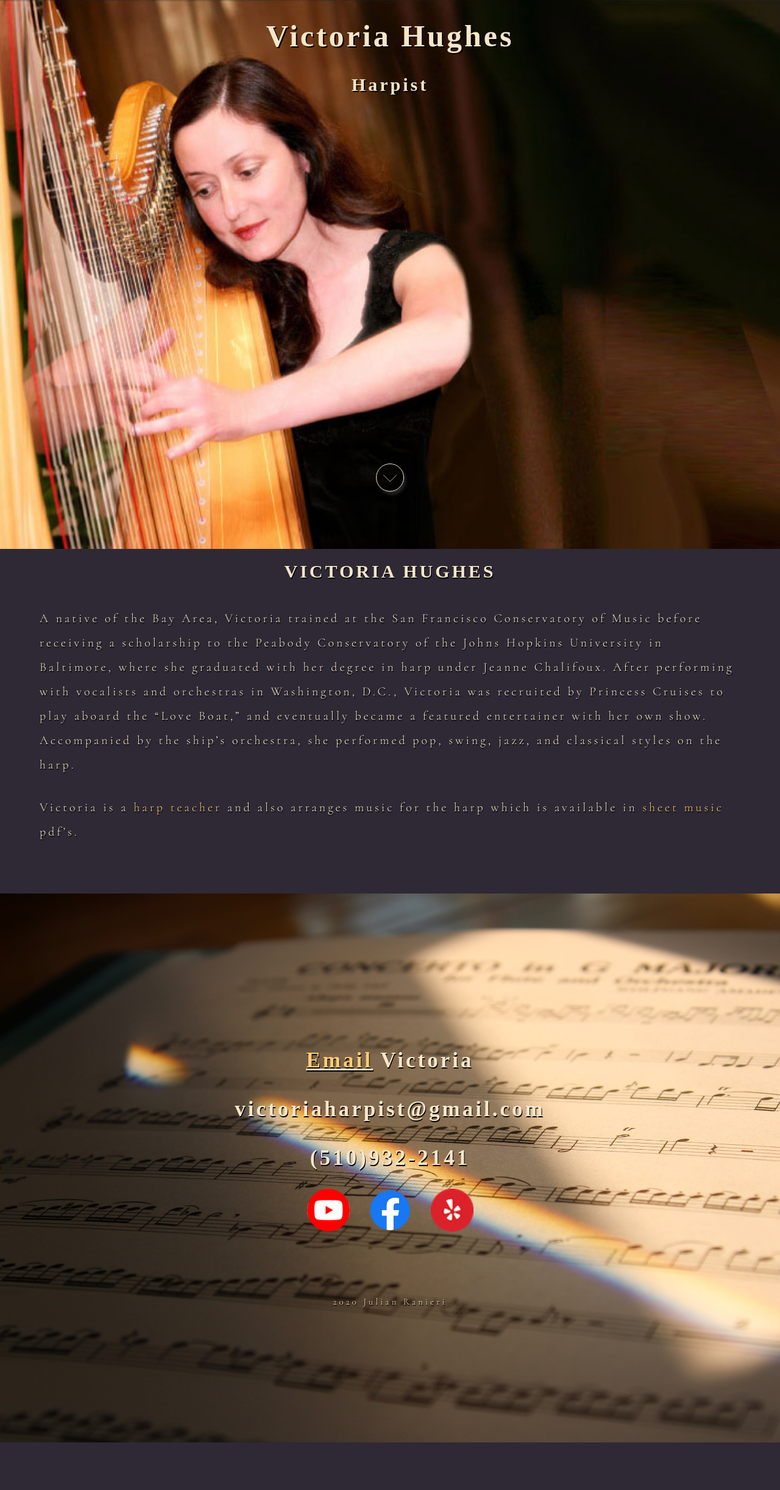
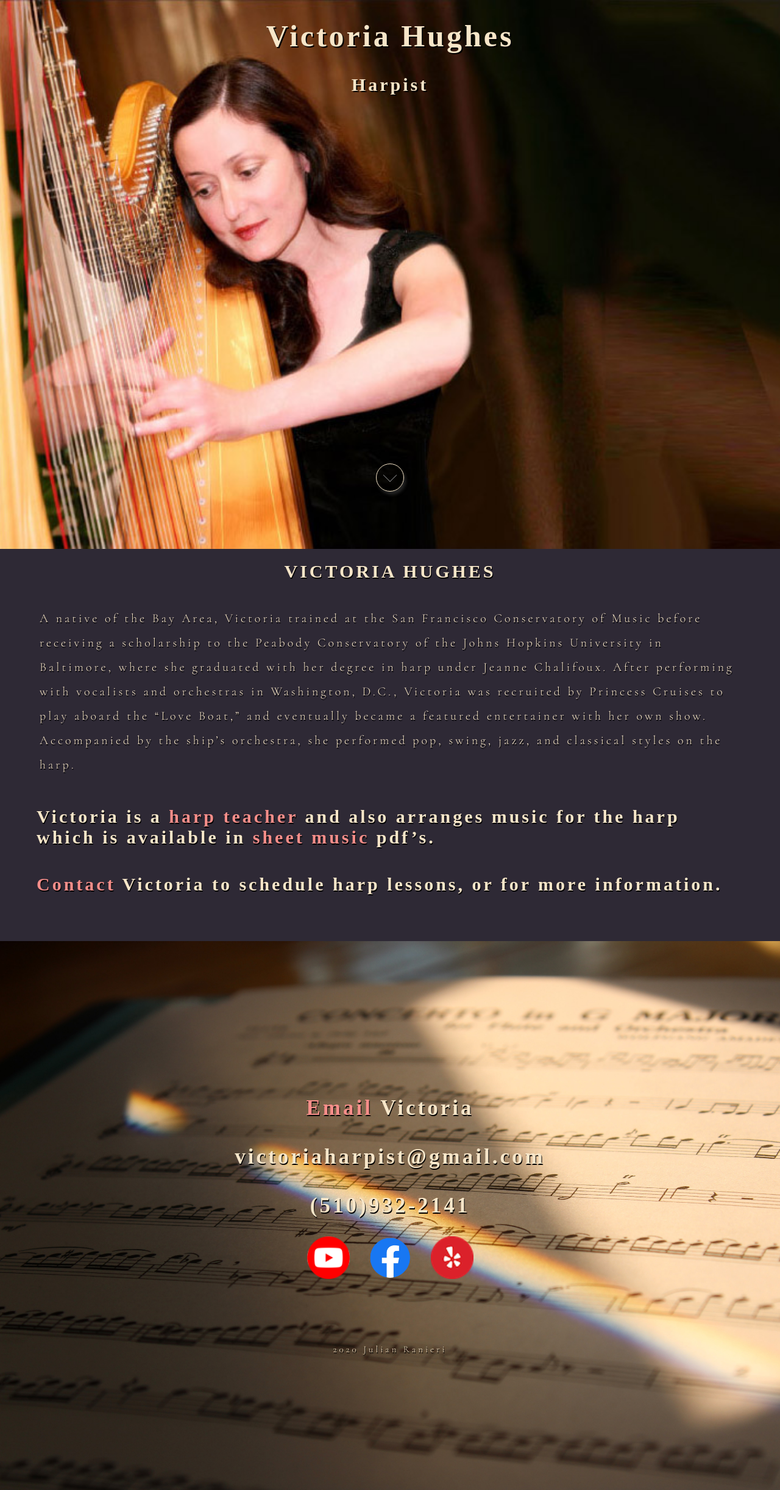
Before and after one commit to royalsaltmerchant/victoriaharpist, a Jekyll site: the page built from index.html, in a window 1280 px wide. Shown: the whole page at 61% size. Built offline with Jekyll 4.4.1, drawn with Linux system fonts in a browser that asks for light colours; some web fonts are replaced; before the commit the page ends 2365 px from its top, so only the background shows below that.

Commit message:
animation for buttons and proper links for sheet music

```diff
--- a/_config.yml
+++ b/_config.yml
@@ -24,7 +24,7 @@
   Write an awesome description for your new site here. You can edit this
   line in _config.yml. It will appear in your document head meta (for
   Google search results) and in your feed.xml site description.
-baseurl: "/" # the subpath of your site, e.g. /blog
+baseurl: "" # the subpath of your site, e.g. /blog
 url: "" # the base hostname & protocol for your site, e.g. http://example.com
 # twitter_username: jekyllrb
 # github_username:  jekyll
--- a/_includes/footer.html
+++ b/_includes/footer.html
@@ -1,6 +1,6 @@
-<footer class="footer">
+<footer class="footer" id="contact">
     <br>
-    <h3><u><a href="mailto: victoriaharpist@gmail.com">Email</a></u> Victoria</h2>
+    <h3><a href="mailto: victoriaharpist@gmail.com">Email</a> Victoria</h2>
     <h3>victoriaharpist@gmail.com</h3>
     <h3>(510)932-2141</h3>
     <div>
--- a/assets/styling.css
+++ b/assets/styling.css
@@ -18,6 +18,9 @@
     color: rgb(255, 204, 116);
     text-decoration: none;
     transition-duration: 0.4s;
+    animation-name: links;
+    animation-duration: 4s;
+    animation-iteration-count: infinite;
 }
 
 a:hover {
@@ -510,3 +513,14 @@
 		opacity: 1;
 	}
 }
+@keyframes links {
+	0% {
+		color: rgb(255, 204, 116);
+	}
+	50% {
+		color: rgb(247, 139, 139);
+    }
+    100% {
+		color: rgb(255, 204, 116);
+	}
+}
--- a/index.html
+++ b/index.html
@@ -26,8 +26,11 @@
 <section class="bio">
     <h1>VICTORIA HUGHES</h1>
     <p>A native of the  Bay Area, Victoria trained at the San Francisco Conservatory of Music before receiving a scholarship to the Peabody Conservatory of the Johns Hopkins University in Baltimore, where she graduated with her degree in harp under Jeanne Chalifoux. After performing with vocalists and orchestras in Washington, D.C., Victoria was recruited by Princess Cruises to play aboard the “Love Boat,” and eventually became a featured entertainer with her own show. Accompanied by the ship’s orchestra, she performed pop, swing, jazz, and classical styles on the harp.</p>
-    <p>Victoria is a <a href="{{ site.baseurl }}/lessons.html">harp teacher</a> and also arranges music for the harp which is available in <a href="{{ site.baseurl }}/Arrangements.html">sheet music</a> pdf’s.
-    </p>
+    <br>
+    <h3>Victoria is a <a href="{{ site.baseurl }}/lessons.html">harp teacher</a> and also arranges music for the harp which is available in <a href="{{ site.baseurl }}/Arrangements.html">sheet music</a> pdf’s.
+    </h3>
+    <br>
+    <h3><a href="#contact">Contact </a>Victoria to schedule harp lessons, or for more information.</h3>
 </section>
 <br>
 <!-- <section class="style2" id="style2">
```
Also changed, not shown: Arrangements.html (+18 -9 lines), 2 other files.
